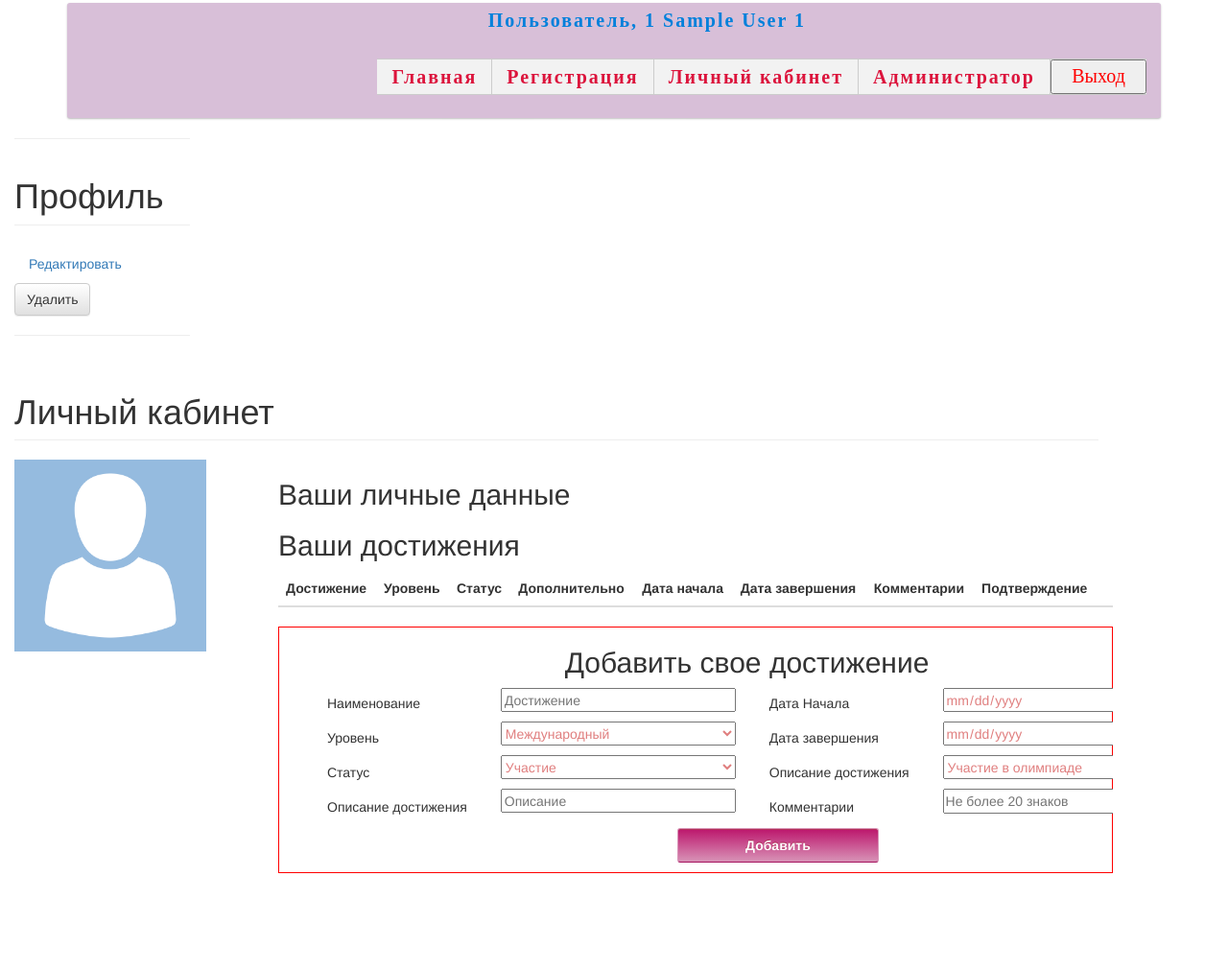
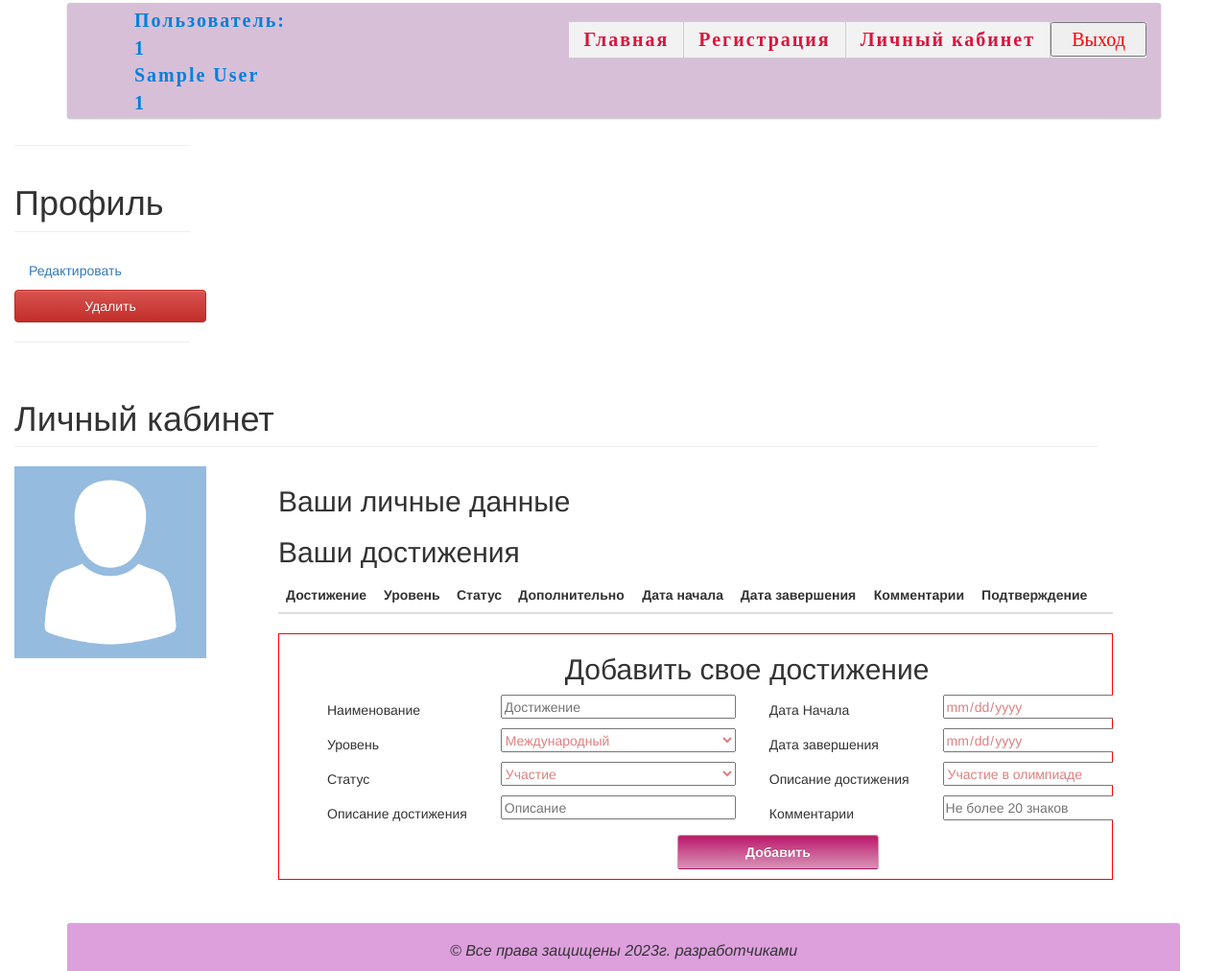
Before and after one commit to Fesen1337/web, a PHP site: page /lk.php in a window 1280 px wide. Shown: the whole page at 96% size. Before the commit the page ends 910 px from the top, so only its background shows below. Run offline with PHP 8.4, Linux system fonts and the light colour scheme; the visitor is signed in with stand-in values (Sample User, id 1); data comes from the database, SQL or seed files in the repository; tables that the repository leaves empty hold one stand-in row (values such as "Sample post"); lists and menus that the app fills with data are empty.

Commit message:
rework buttons for admin

```diff
--- a/admin.php
+++ b/admin.php
@@ -142,14 +142,16 @@
                }
                 ?>
 
-<?php echo $tmp_id?>
+<?php echo $tmp_v?>
                 </td>
                   <td><?php echo $row['Name_dostijeniya'];?></td>
                   <td><?php echo $row['Name_yrovnya'];?></td>
                   <td><?php echo $row['Name_rezult'];?></td>
                   <td>
 <!-- всплывашка -->
+
 <button class="btn btn-default" data-toggle="modal" data-target=".bs-example-modal-lg"><a href="#modal<?php echo $row['Kod_kriteriya']?>">Информация</a></button>
+
 
 
 <script>
@@ -240,7 +242,6 @@
 <!-- завершение всплывашек -->
 
                   </td>
-                  <td><?php echo $row['Kod_dostijeniya'];?></td>
                   <td><?php echo $row['Data_nachala'];?></td>
                   <td><?php echo $row['Data_konec'];?></td>
                   <td><?php echo
--- a/css/lk.css
+++ b/css/lk.css
@@ -2,7 +2,7 @@
 	width: 400px;
 	height: 30px;
 
-	margin: 0 auto;
+	/* margin: 1 auto; */
 	font-size: 14px;
 	font-weight: bold;
 }
@@ -10,7 +10,7 @@
 .f_users p {
 	color: #0080DB;
 	font-size: 20px;
-	float: right;
+	float: left;
 }
 
 .bl_forma {
--- a/css/main.css
+++ b/css/main.css
@@ -49,8 +49,6 @@
     margin-top: 5px;
     padding-top: 18px;
     font-size: 16px;
-    bottom: 0;
-    position:absolute;
  }
 
  .f_nav {
--- a/lk.php
+++ b/lk.php
@@ -48,15 +48,17 @@
         <header class="f_header">
         <div class="f_users">
 
-			<p>Пользователь,
-			      <?php if (!empty($_SESSION['id']))
+			<p>Пользователь:
+			      <?php
+				  echo nl2br("\n");
+				  if (!empty($_SESSION['id']))
 			      // тут понятно и просто
 			      // если авторизован выводим ФИО пользователя
 			      {
 			      echo $_SESSION['Familiya'];
-			      echo "  ";
+			      echo nl2br("\n");
 			      echo $_SESSION['Name'];
-			      echo "  ";
+			      echo nl2br("\n");
 			      echo $_SESSION['Otchestvo'];
                     }
                     else
@@ -68,7 +70,7 @@
                 <h1>Портфолио – это не только дань моде
 			   </h1>
 
-                 <nav style="">
+                 <nav style="bottom: 0">
 	                 <li><a  href="index.php">Главная</a></li>
 	                 <li><a  href="users.php">Регистрация</a> </li>
                  <?php if (!empty($_SESSION['id'])) // здесь происходит следующее
@@ -83,7 +85,7 @@
 
 	                 <li><a  href="chek.php">Личный кабинет</a> </li>
                  <?php }?>
-                  <li><a  href="admin.php">Администратор</a> </li>
+                  <!-- <li><a  href="admin.php">Администратор</a> </li> -->
                   <li>
 			<form action="" method="post">
 			<button class="f_exit" type="submit" name="exit" value="999">Выход </button>
@@ -91,7 +93,8 @@
 				if (isset($_POST['exit'])&&($_POST['exit']==999)) {
 					$_SESSION = array(); // или $_SESSION = array() для очистки всех данных сессии
 					session_destroy();
-          ?>	<script>  window.location = '../index.php'; </script><?php
+
+					?>	<script> window.setTimeout(function() { window.location = '../index.php'; }, 0) </script><?php
 					header('Location: index.php');
 					}
 				?>
@@ -121,9 +124,19 @@
             <hr>
             <h1 class="page-header">Профиль</h1>
           <ul class="nav nav-sidebar">
-            <li><a href="">Редактировать</a></li>
+          <?php
+          if ($_SESSION['Tip_user']=="Администратор") {?>
+          <input type="button" onclick="location.href='admin.php';" class="btn btn-default" data-dismiss="modal" style="width: 200px;" value="Админ панель" />
+          <?php
+            }?>
+          <li><a href="">Редактировать</a></li>
+          <?php
+          if ($_SESSION['Tip_user']!="Администратор") {?>
             <li>
-                    <input type="button" class="btn btn-default" data-dismiss="modal" value="Удалить" onclick="AjaxFormRequest('<? echo $_SESSION['id']; ?>', 'rm_profile.php'); window.setTimeout(function() { window.location = '../index.php'; }, 100);" /></li>
+                    <input type="button" class="btn btn-danger" data-dismiss="modal" value="Удалить" style="width: 200px; background-color: red;"onclick="AjaxFormRequest('<? echo $_SESSION['id']; ?>', 'rm_profile.php'); window.setTimeout(function() { window.location = '../index.php'; }, 100);" />
+            </li>
+            <?php
+            }?>
           </ul>
           <hr>
 
@@ -396,6 +409,13 @@
 	      </div>
 	    </div>
 	</div>
+  <div class="container">
+  <br>
+  <br>
+      <div class ="f_footer">
+        <p> © Все права защищены 2023г. разработчиками</p>
+      </div>
+  </div>
 	 <!-- подключение JQuery -->
 	 <script src="js/jquery-3.2.1.min.js"></script>
    <!-- подключение bootstrap.js-->
```
Also changed, not shown: index.php (+11 -7 lines).
